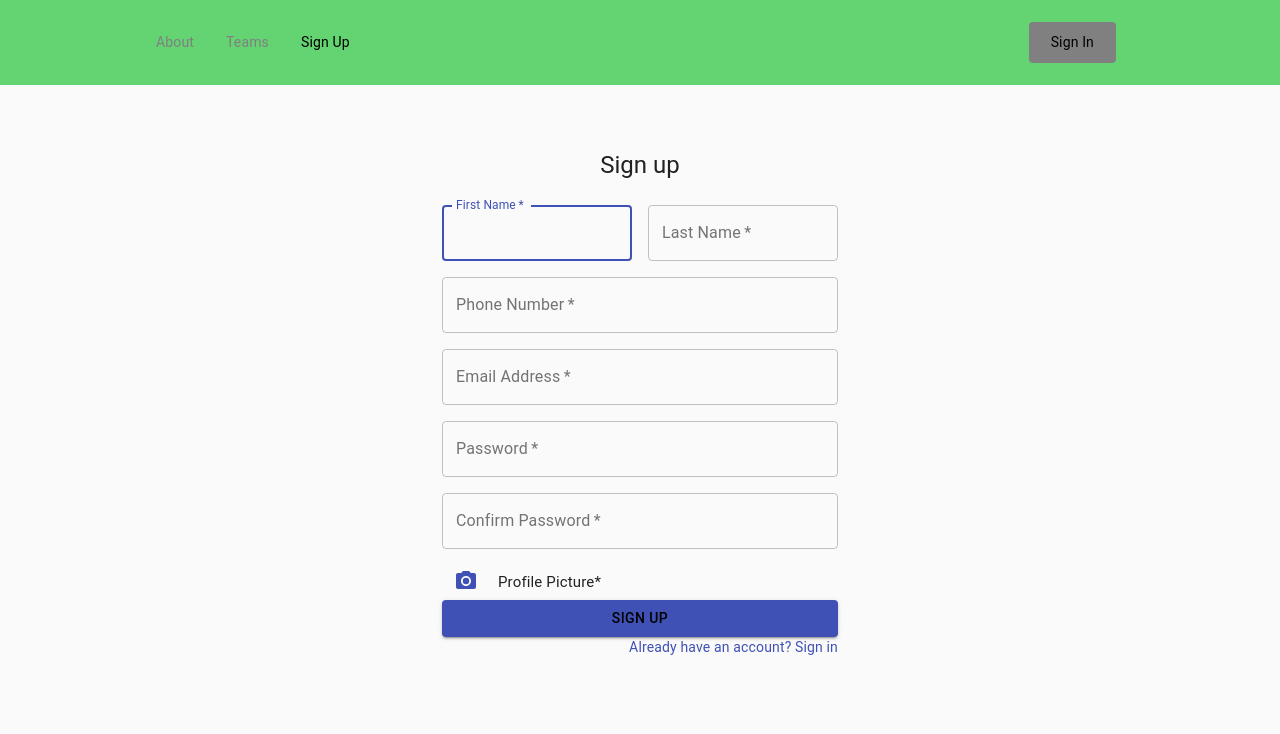
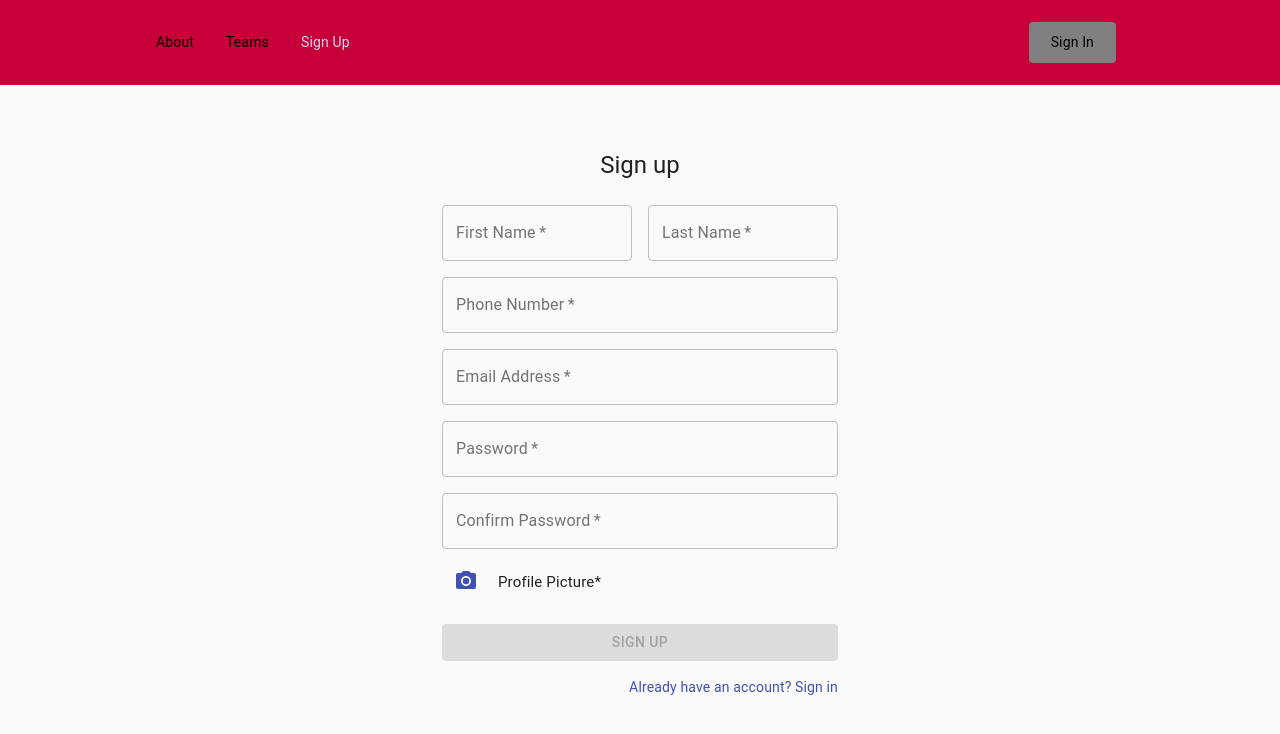
Before and after one commit to dagidagi1/pm, a React (Create React App) app: page /sign-up in a window 1280 px wide. Shown: the top 734 px of the page. Built offline with nearby package versions, Linux system fonts and the light colour scheme.

Commit message:
add valdiation for fields

```diff
--- a/src/Navbar/NavbarElements.js
+++ b/src/Navbar/NavbarElements.js
@@ -3,7 +3,7 @@ import { NavLink as Link } from "react-router-dom";
 import styled from "styled-components";
 
 export const Nav = styled.nav`
-  background: #63d471;
+  background: #c70039;
   height: 85px;
   display: flex;
   justify-content: space-between;
@@ -14,7 +14,7 @@ export const Nav = styled.nav`
 `;
 
 export const NavLink = styled(Link)`
-  color: #808080;
+  color: #000000;
   display: flex;
   align-items: center;
   text-decoration: none;
@@ -22,13 +22,13 @@ export const NavLink = styled(Link)`
   height: 100%;
   cursor: pointer;
   &.active {
-    color: #000000;
+    color: #d4d9f3;
   }
 `;
 
 export const Bars = styled(FaBars)`
   display: none;
-  color: #808080;
+  color: #1234;
   @media screen and (max-width: 768px) {
     display: block;
     position: absolute;
--- a/src/pages/signin.js
+++ b/src/pages/signin.js
@@ -41,7 +41,11 @@ const useStyles = makeStyles((theme) => ({
 
 export default function SignUp() {
   const classes = useStyles();
-
+  const [email, setEmail] = React.useState("");
+  const [password, setPassword] = React.useState("");
+  function validate() {
+    return email.length > 5 && password.length > 5;
+  }
   return (
     <Container component="main" maxWidth="xs">
       <CssBaseline />
@@ -61,6 +65,7 @@ export default function SignUp() {
                 type="email"
                 name="email"
                 autoComplete="email"
+                onChange={(e) => setEmail(e.target.value)}
               />
             </Grid>
             <Grid item xs={12}>
@@ -73,6 +78,7 @@ export default function SignUp() {
                 type="password"
                 id="password"
                 autoComplete="current-password"
+                onChange={(e) => setPassword(e.target.value)}
               />
             </Grid>
           </Grid>
@@ -83,7 +89,7 @@ export default function SignUp() {
             backgroundColor="blue"
             color="primary"
             className={classes.submit}
-            //className={classes.button}
+            disabled={!validate()}
           >
             Sign in
           </Button>
--- a/src/pages/signup.js
+++ b/src/pages/signup.js
@@ -2,8 +2,6 @@ import React from "react";
 import Button from "@material-ui/core/Button";
 import CssBaseline from "@material-ui/core/CssBaseline";
 import TextField from "@material-ui/core/TextField";
-import FormControlLabel from "@material-ui/core/FormControlLabel";
-import Checkbox from "@material-ui/core/Checkbox";
 import Link from "@material-ui/core/Link";
 import Grid from "@material-ui/core/Grid";
 import Box from "@material-ui/core/Box";
@@ -12,21 +10,6 @@ import { makeStyles } from "@material-ui/core/styles";
 import Container from "@material-ui/core/Container";
 import IconButton from "@material-ui/core/IconButton";
 import PhotoCamera from "@material-ui/icons/PhotoCamera";
-import { SingleBedOutlined } from "@material-ui/icons";
-import SignIn from "./signin";
-
-function Copyright() {
-  return (
-    <Typography variant="body2" color="textSecondary" align="center">
-      {"Copyright © "}
-      <Link color="inherit" href="https://material-ui.com/">
-        Your Website
-      </Link>{" "}
-      {new Date().getFullYear()}
-      {"."}
-    </Typography>
-  );
-}
 
 const useStyles = makeStyles((theme) => ({
   paper: {
@@ -61,7 +44,22 @@ const useStyles = makeStyles((theme) => ({
 
 export default function SignUp() {
   const classes = useStyles();
-
+  const [fName, setFname] = React.useState("");
+  const [lName, setLname] = React.useState("");
+  const [phone, setPhone] = React.useState("");
+  const [email, setEmail] = React.useState("");
+  const [conPassword, setConPassword] = React.useState("");
+  const [password, setPassword] = React.useState("");
+  function validate() {
+    return (
+      email.length > 5 &&
+      password.length > 5 &&
+      password.localeCompare(conPassword) == 0 &&
+      fName.length > 1 &&
+      lName.length > 2 &&
+      phone.length > 9
+    );
+  }
   return (
     <Container component="main" maxWidth="xs">
       <CssBaseline />
@@ -80,7 +78,7 @@ export default function SignUp() {
                 fullWidth
                 id="firstName"
                 label="First Name"
-                autoFocus
+                onChange={(e) => setFname(e.target.value)}
               />
             </Grid>
             <Grid item xs={12} sm={6}>
@@ -92,6 +90,7 @@ export default function SignUp() {
                 label="Last Name"
                 name="lastName"
                 autoComplete="lname"
+                onChange={(e) => setLname(e.target.value)}
               />
             </Grid>
             <Grid item xs={12}>
@@ -104,6 +103,7 @@ export default function SignUp() {
                 label="Phone Number"
                 name="phoneNumber"
                 autoComplete="P#"
+                onChange={(e) => setPhone(e.target.value)}
               />
             </Grid>
             <Grid item xs={12}>
@@ -116,6 +116,7 @@ export default function SignUp() {
                 type="email"
                 name="email"
                 autoComplete="email"
+                onChange={(e) => setEmail(e.target.value)}
               />
             </Grid>
             <Grid item xs={12}>
@@ -128,6 +129,7 @@ export default function SignUp() {
                 type="password"
                 id="password"
                 autoComplete="current-password"
+                onChange={(e) => setPassword(e.target.value)}
               />
             </Grid>
             <Grid item xs={12}>
@@ -140,6 +142,7 @@ export default function SignUp() {
                 type="password"
                 id="password"
                 autoComplete="Confirm-Password"
+                onChange={(e) => setConPassword(e.target.value)}
               />
             </Grid>
             <Grid>
@@ -173,7 +176,7 @@ export default function SignUp() {
             backgroundColor="blue"
             color="primary"
             className={classes.submit}
-            className={classes.button}
+            disabled={!validate()}
           >
             Sign Up
           </Button>
```
